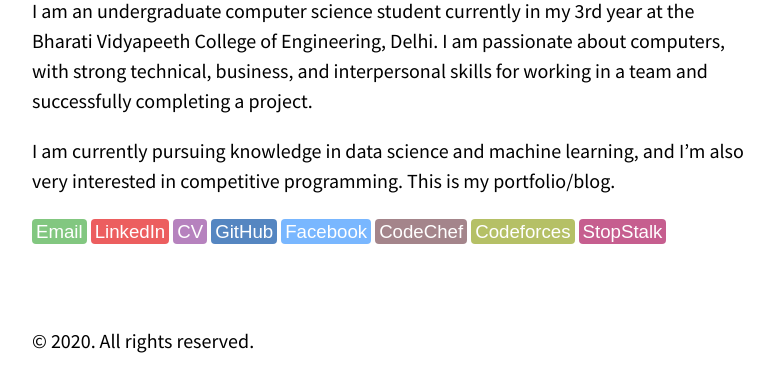
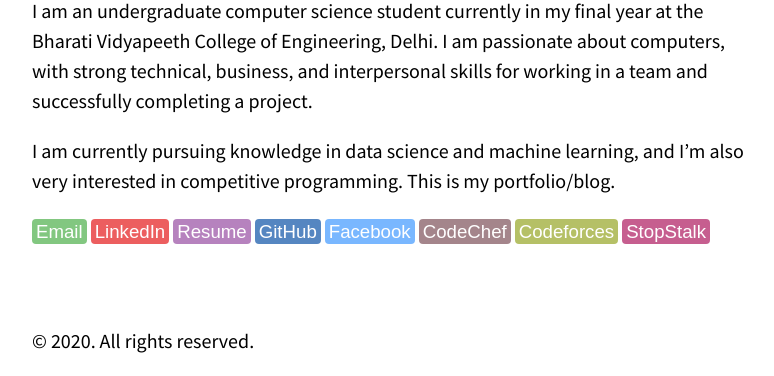
Before and after one commit to sharatsachin/sharatsachin.github.io, a Jekyll site: the page built from about.md, in a window 1280 px wide, cut to the strip 636-1012 px from the top of the page. Shown: the whole strip, without its empty margins (248-1022 px from the left). Built offline with Jekyll 4.4.1, drawn with Linux system fonts in a browser that asks for light colours; some web fonts are replaced.

Commit message:
Update about.md

```diff
--- a/about.md
+++ b/about.md
@@ -10,15 +10,15 @@
 
 </style>
 
-<img src="https://i.imgur.com/GUoho5V.jpg" />
+<img src="https://i.imgur.com/s7lXe9R.jpg" />
 
-I am an undergraduate computer science student currently in my 3rd year at the Bharati Vidyapeeth College of Engineering, Delhi. I am passionate about computers, with strong technical, business, and interpersonal skills for working in a team and successfully completing a project.
+I am an undergraduate computer science student currently in my final year at the Bharati Vidyapeeth College of Engineering, Delhi. I am passionate about computers, with strong technical, business, and interpersonal skills for working in a team and successfully completing a project.
 
 I am currently pursuing knowledge in data science and machine learning, and I'm also very interested in competitive programming. This is my portfolio/blog.
 
 <a class="link" href="mailto:sharatsachin@gmail.com" style="color: white; background: #4daf4a;">Email</a>
 <a class="link" href="https://www.linkedin.com/in/sharat-sachin/" style="color: white; background: #e41a1c;">LinkedIn</a>
-<a class="link" href="https://goo.gl/69J6NW" style="color: white; background: #984ea3;">CV</a>
+<a class="link" href="https://goo.gl/69J6NW" style="color: white; background: #984ea3;">Resume</a>
 <a class="link" href="https://github.com/sharatsachin" style="color: white; background: #0E53A7;">GitHub</a>
 <a class="link" href="https://www.facebook.com/sharat.sachin" style="color: white; background: #4099FF;">Facebook</a>
 <a class="link" href="https://www.codechef.com/users/sharatsachin" style="color: white; background: #7e525a;">CodeChef</a>
```
